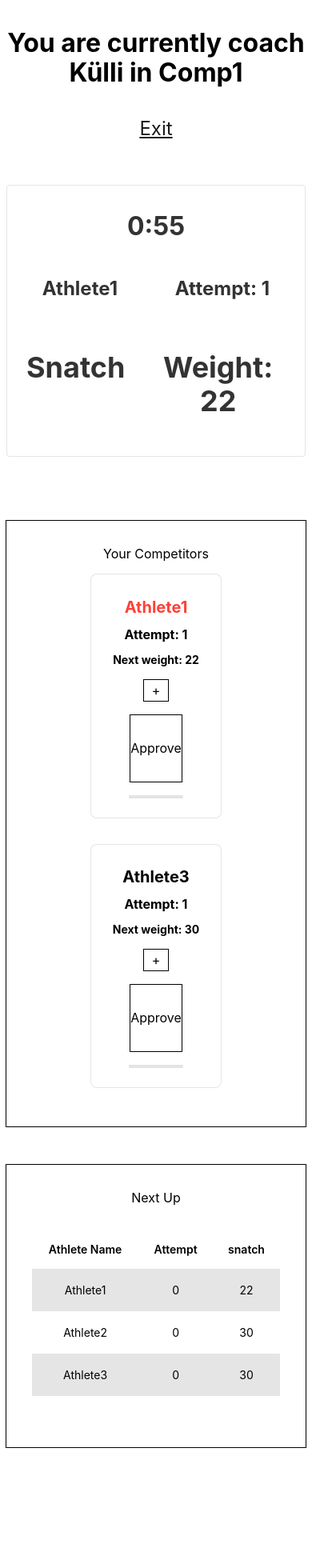
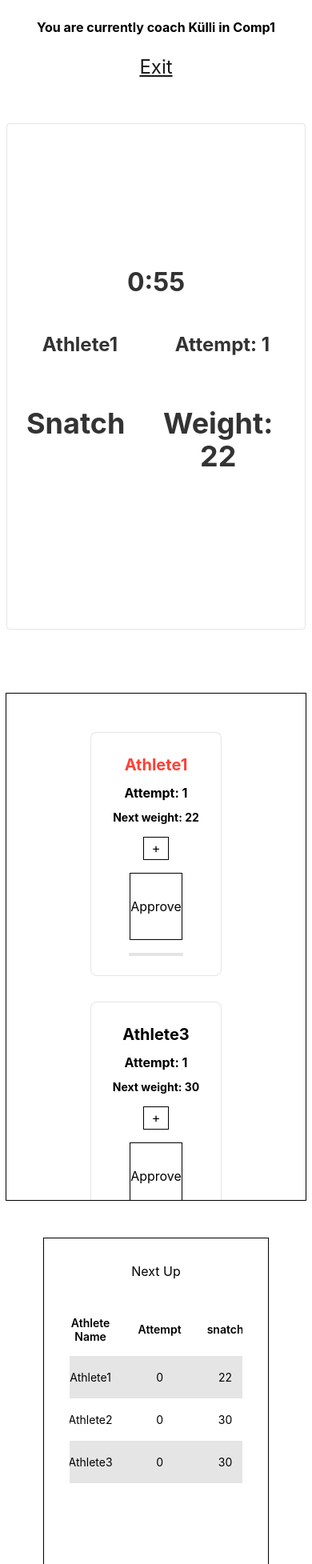
Before and after one commit to andresrmts/WLManagement, a React (Create React App) app: page /competition/0 in a window 390 px wide. Shown: the part 45-2000 px from the top of the page at 80% size. Before the commit the page ends 1862 px from the top, so only its background shows below. Built offline with nearby package versions, Linux system fonts and the light colour scheme.

Commit message:
CoachInCompetition component more responsive

```diff
--- a/src/components/CardList/AthleteCard/index.js
+++ b/src/components/CardList/AthleteCard/index.js
@@ -1,6 +1,7 @@
 import React, { useState } from 'react';
 import { useParams } from 'react-router-dom';
 import ErrorPopup from '../../ErrorPopup';
+// import './style.css';
 
 const AthleteCard = ({
   name,
@@ -35,9 +36,10 @@ const AthleteCard = ({
   };
 
   return (
-    <article className="w-auto tc dib bg-white br3 pa3 ma3 mh4 ba b--black-10">
+    <article className="h-inherit mw-100 tc dib bg-white br3 pa3 ma3 mh4 ba b--black-10">
       {showError ? <ErrorPopup closeError={setShowError} message={showError} /> : null}
       <div className="tc">
+        {/* {showError ? <ErrorPopup closeError={setShowError} message={showError} /> : null} */}
         <h1 className={`tc center f4 flex flex-wrap ${onTheClock.name === name ? 'red' : ''}`}>{name}</h1>
         <h2 className="tc f5">Attempt: {attempt + 1}</h2>
         <h3 className="tc f6">Next weight: {weight}</h3>
--- /dev/null
+++ b/src/components/CardList/AthleteCard/style.css
@@ -0,0 +1,5 @@
+@media screen and (max-width: 375px) {
+  .card-mw {
+    max-width: 100%;
+  }
+}
--- a/src/components/ErrorPopup/index.js
+++ b/src/components/ErrorPopup/index.js
@@ -3,7 +3,7 @@ import React from 'react';
 const ErrorPopup = ({ message, closeError }) => {
   return (
     <div className="flex items-center justify-center pa4 bg-lightest-blue navy absolute">
-      <svg className="w1" viewBox="0 0 32 32" style={{ fill: 'currentcolor' }}>
+      <svg className="flex justify-center w1" viewBox="0 0 32 32" style={{ fill: 'currentcolor' }}>
         <path d="M16 0 A16 16 0 0 1 16 32 A16 16 0 0 1 16 0 M19 15 L13 15 L13 26 L19 26 z M16 6 A3 3 0 0 0 16 12 A3 3 0 0 0 16 6"></path>
       </svg>
       <span className="lh-title ml3">{message}</span>
--- a/src/pages/Competitions/index.js
+++ b/src/pages/Competitions/index.js
@@ -17,7 +17,7 @@ const Competitions = ({ onSearchChange }) => {
       </p>
       <div>
         <div className="flex justify-center fl w-100 w-50-ns pa2 tc">
-          <Link to="/competitioncreation" className="pointer f5 link dim br-pill ba ph3 pv2 mb2 mid-gray no-underline">
+          <Link to="/competitioncreation" className="pointer f6 link dim br-pill ba ph3 pv2 mb2 mid-gray no-underline">
             New Competition
           </Link>
         </div>
--- a/src/pages/HandleCompetition/components/CoachInCompetition/index.js
+++ b/src/pages/HandleCompetition/components/CoachInCompetition/index.js
@@ -45,13 +45,13 @@ const CoachInCompetition = ({ athletes, lift, toggleTimer, time, changeTime, tim
   ];
 
   return (
-    <div className="cf ph2-ns">
+    <div className="vh-75-ns cf ph2-ns">
+      <div className="vh-25">
         <div className="fl w-60-ns pa2">
           <NextAttempt lift={lift} timer={timer} time={time} changeTime={changeTime} />
         </div>
         <div className="fl w-auto w-40-ns pa2 mv4">
-        <div className="tc w-auto outline bg-white pv4 vh-50-ns overflow-y-scroll">
-          Your Competitors
+          <div className="flex items-center-l justify-center tc w-auto outline bg-white pv4 vh-50-l vh-75 overflow-y-scroll">
             <CardList
               toggleTimer={toggleTimer}
               onTheClock={onTheClock[0]}
@@ -64,8 +64,9 @@ const CoachInCompetition = ({ athletes, lift, toggleTimer, time, changeTime, tim
             />
           </div>
         </div>
-      <div className="fl w-100 pa2">
-        <div className="tc outline bg-white pv4">
+      </div>
+      <div className="flex justify-center justify-center-l vh-50 fl w-100 pa2">
+        <div className="vh-75 vh-50-l w-75 w-75-l tc outline bg-white pv4 overflow-y-scroll">
           Next Up
           <Table columns={columns} tableContent={onTheClock} />
         </div>
--- a/src/pages/HandleCompetition/components/CoachNav/index.js
+++ b/src/pages/HandleCompetition/components/CoachNav/index.js
@@ -13,7 +13,7 @@ const CoachNav = ({ status }) => {
 
   return (
     <div>
-      <h1>
+      <h1 className="f5">
         You are currently coach {userName} in {competition.name}
       </h1>
       <nav style={{ display: 'flex', justifyContent: 'center' }}>
--- a/src/pages/HandleCompetition/components/NextAttempt/index.js
+++ b/src/pages/HandleCompetition/components/NextAttempt/index.js
@@ -35,7 +35,7 @@ const NextAttempt = ({ changeTime, time, timer, lift }) => {
 
   if (next.length > 0) {
     return (
-      <article className="h-auto br2 ba dark-gray b--black-10 mv4 w-auto center">
+      <article className="flex items-center vh-75 vh-50-l br2 ba dark-gray b--black-10 mv4 w-auto center">
         <div className="pa2 ph3-ns pb3-ns">
           <div className="mt1">
             <div className="flex flex-column justify-center">
```
Lines whose indentation alone changed are shown as unchanged.
